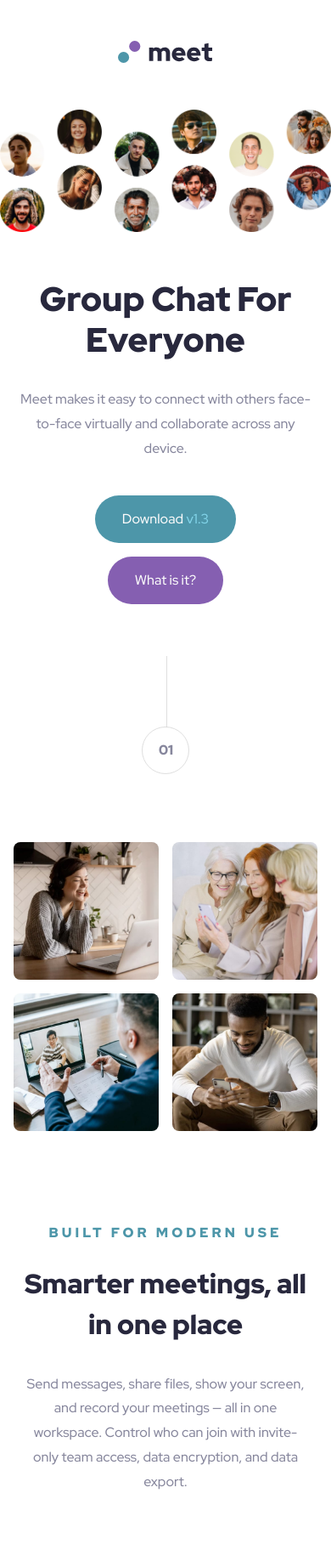
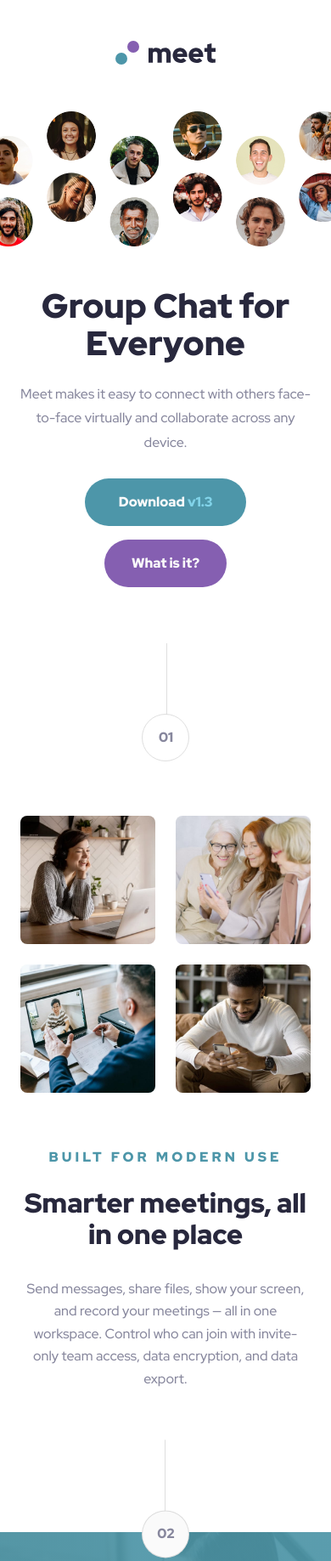
Before and after one commit to RMK-creative/fem-meet-landing-page, a plain HTML site: page index.html in a window 390 px wide. Shown: the top 1837 px of the page at 85% size. Drawn offline with Linux system fonts and the light colour scheme.

Commit message:
add media query for screens at 500px

```diff
--- a/styles/styles.scss
+++ b/styles/styles.scss
@@ -32,49 +32,27 @@ body {
   justify-content: center;
   align-items: center;
 
-  //   overflow: hidden;
+  //   background-image: url(/Meet-Mobile.png);
 }
 
 a {
   text-decoration: none;
+  font-weight: 900;
   cursor: pointer;
-  display: block;
+  display: inline-block;
 }
 
 img {
   width: 100%;
 }
 
-.logo {
-  max-width: 7rem;
-  margin: 3rem auto;
-  overflow-y: hidden;
-}
-
-.hero {
-  //   width: 110%;
-}
-
-.main-wrapper {
-  text-align: center;
-  background-color: --white;
-}
-
-.main-container__top {
-  display: flex;
-  flex-direction: column;
-  justify-content: center;
-  align-items: center;
-
-  padding: 0 1.5rem;
-}
-
 h1 {
   font-size: 2.5rem;
   color: var(--color-dark-navy);
-  text-transform: capitalize;
-  line-height: 1.2;
-  margin-top: 3rem;
+  line-height: 1.1;
+  max-width: 22.5rem;
+  margin-top: 1.5rem;
+  padding: 1.5rem;
 }
 
 h2 {
@@ -83,11 +61,12 @@ h2 {
   color: var(--color-dark-cyan);
   letter-spacing: 0.25rem;
 
-  margin-top: 4rem;
+  margin-top: 2.4rem;
 }
 
 h3 {
   font-size: 2rem;
+  line-height: 1.15;
   color: var(--color-dark-navy);
 
   margin-top: 1.5rem;
@@ -102,12 +81,57 @@ p {
   color: var(--color-grey);
   line-height: 1.8;
   margin-top: 2rem;
-  margin-bottom: 2rem;
+  max-width: 35rem;
+}
+
+.main-container__top p {
+  margin-top: 0rem;
+}
+
+.main-container__middle p {
+  margin-bottom: -4rem;
+  line-height: 1.65;
+}
+
+footer p {
+  margin-top: 1.5rem;
 }
 
 footer p,
 footer h3 {
   color: var(--color-white);
+}
+
+.logo {
+  margin: 3rem auto;
+}
+
+.hero-container {
+  display: flex;
+  justify-content: center;
+  overflow: hidden;
+}
+
+.hero {
+  min-width: 110%;
+  object-fit: cover;
+}
+
+.main-wrapper {
+  text-align: center;
+  display: flex;
+  flex-direction: column;
+  justify-content: center;
+  align-items: center;
+}
+
+.main-container__top {
+  display: flex;
+  flex-direction: column;
+  justify-content: center;
+  align-items: center;
+
+  padding: 0 1.5rem;
 }
 
 // vertical line and circle for point
@@ -120,7 +144,7 @@ footer h3 {
   width: 3.5rem;
   border: 1px solid var(--color-light-grey);
   border-radius: 50%;
-  margin-top: 5rem;
+  margin-top: 5.3rem;
   margin-bottom: 4rem;
 }
 
@@ -145,10 +169,10 @@ footer h3 {
 .main-container__img-stack {
   display: grid;
   grid-template-columns: repeat(2, 1fr);
-  gap: 1rem;
+  gap: 1.5rem;
   justify-content: center;
 
-  padding: 1rem;
+  padding: 0 1.5rem;
 }
 
 .stack-img {
@@ -158,16 +182,16 @@ footer h3 {
 }
 
 .main-container__middle {
-  padding: 1.7rem;
+  padding: 1.65rem;
 }
 
 .btn {
-  padding: 1rem 2rem;
   border-radius: 2rem;
   margin: 0.5rem;
 }
 
 .btn-info {
+  padding: 1rem 2rem;
   background-color: var(--color-dark-purple);
   color: var(--color-white);
   margin-bottom: 4rem;
@@ -176,6 +200,8 @@ footer h3 {
 .btn-download {
   color: var(--color-white);
   background-color: var(--color-dark-cyan);
+  margin-top: 1.7rem;
+  padding: 1rem 2.5rem;
 }
 
 .btn-download span {
@@ -183,9 +209,13 @@ footer h3 {
   opacity: 0.8;
 }
 
+footer .btn-download span {
+  color: var(--color-light-purple);
+}
+
 footer .btn-download {
   background-color: var(--color-dark-purple);
-  max-width: 10.5rem;
+  margin-top: 2rem;
 }
 
 footer {
@@ -201,4 +231,31 @@ footer {
   align-items: center;
 
   padding: 4rem 3rem;
+  width: 100%;
 }
+
+/*****************************************************
+
+                    TABLET
+
+*****************************************************/
+
+// screen at 500px
+@media only screen and (min-width: 31.25rem) {
+  .main-container__img-stack {
+    grid-template-columns: repeat(4, 1fr);
+  }
+}
+
+// screen at 768px
+
+@media only screen and (min-width: 48rem) {
+  body {
+    background-image: url(/JPG/Meet-Tablet.jpg);
+  }
+
+  h1 {
+    font-size: 3rem;
+    margin-top: 2.5rem;
+  }
+} ;
```
Also changed, not shown: styles/styles.css, styles/styles.min.css.
